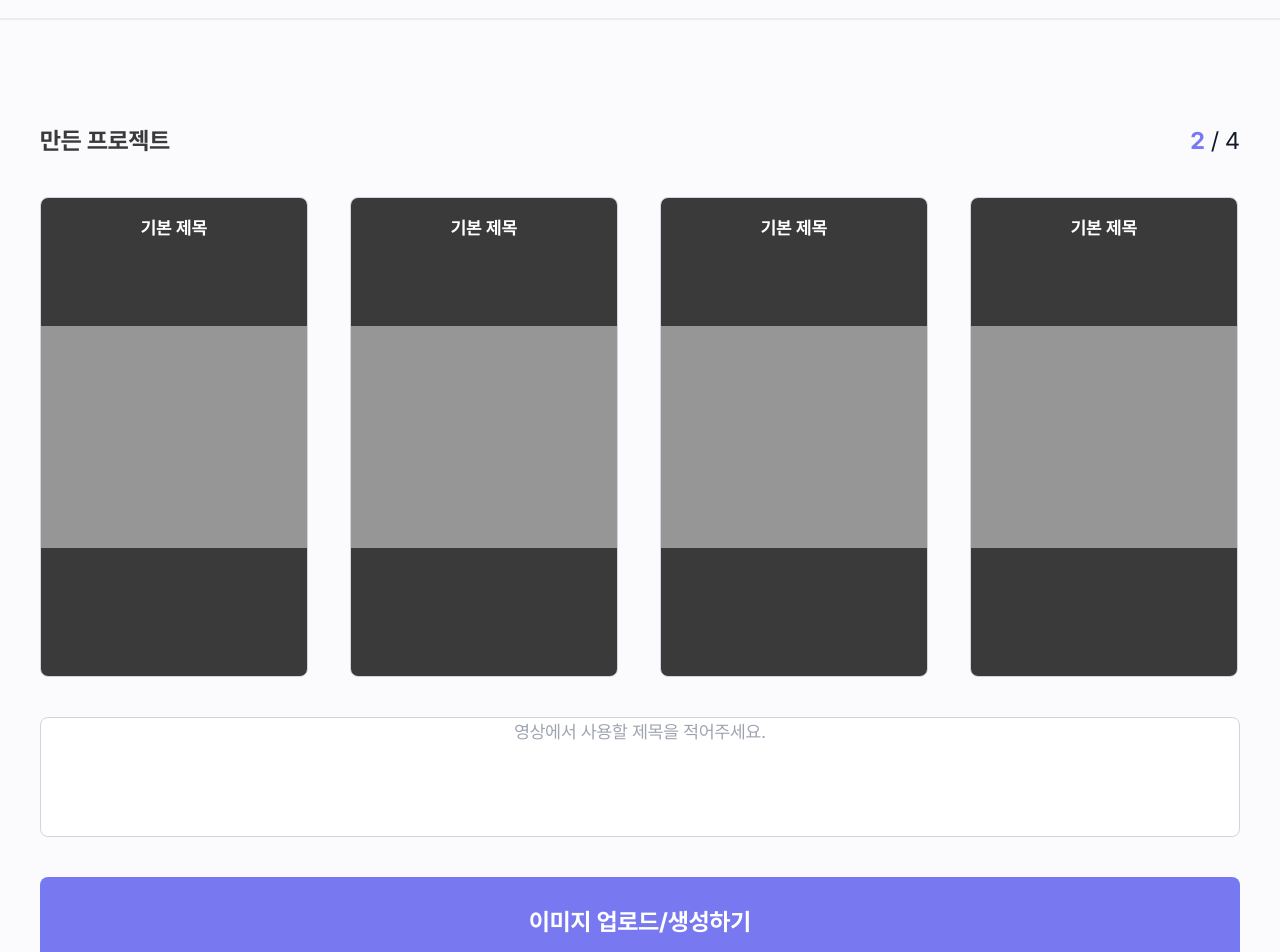
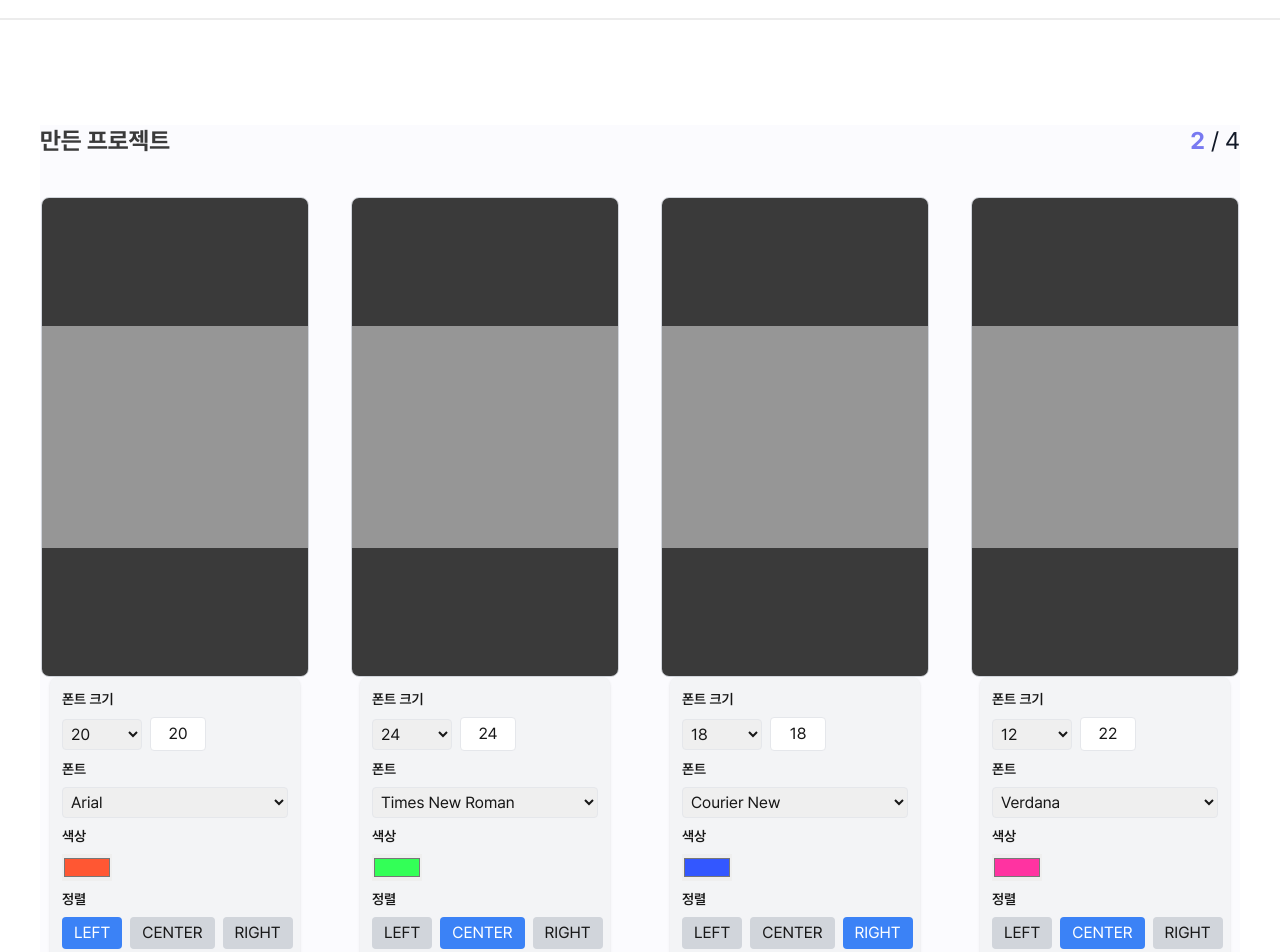
Before and after one commit to FC-DEV2-FinalProject/unicat-ui, a Next.js app: page /news-making/thumbnail in a window 1280 px wide. Shown: the part 80-1032 px from the top of the page. Built offline with nearby package versions, Linux system fonts and the light colour scheme.

Commit message:
ui/ux: 음성 드롭다운에 텍스트 길이에 따른 사이즈 변경 해결

```diff
--- a/src/app/(home)/layout.tsx
+++ b/src/app/(home)/layout.tsx
@@ -4,12 +4,12 @@ import Header from "@/src/components/layout/Header";
 
 export default function HomeLayout({ children }: { children: React.ReactNode }) {
     return (
-        <div className="bg-purple-6 min-h-screen flex flex-col">
+        <div className="min-h-screen flex flex-col">
             {/* 공통 헤더 */}
             <Header className="h-[100px]" />
 
             {/* 메인 콘텐츠 */}
-            <main className="flex-1 max-w-[1200px] mx-auto w-full mt-[105px]">
+            <main className="flex-1 bg-white max-w-[1200px] mx-auto w-full mt-[105px]">
                 {children}
             </main>
 
--- a/src/app/(home)/news-making/(movie-style)/page.tsx
+++ b/src/app/(home)/news-making/(movie-style)/page.tsx
@@ -5,6 +5,7 @@ import { Button } from "@/src/components/common/Button";
 import ArtStyleCard from "@/src/components/news-making/card/ArtStyleCard";
 import StepIndicator from "@/src/components/news-making/StepIndicator";
 import Image from "next/image";
+import Link from "next/link";
 
 const artStyles = [
     { id: 1, imageSrc: "/images/news-making/news-style-1.png", alt: "스타일 1" },
@@ -64,8 +65,9 @@ export default function AiNews() {
             </div>
 
             {/* ✅ 선택된 경우 `NextButton` 스타일 변경 */}
-            {/* 버튼 컨테이너 */}
+            {/* 다음으로 버튼 컨테이너 */}
             <div className="w-full flex justify-end">
+              <Link href="/news-making/thumbnail">
                 <Button
                     className={`w-[268px] h-[80px] rounded-[15px] text-white font-bold text-[24px] transition-colors
                         ${selectedStyle !== null ? "bg-purple-1" : "bg-gray-2"}`}
@@ -80,7 +82,7 @@ export default function AiNews() {
                 >
                     다음으로
                 </Button>
-
+              </Link>
             </div>
 
         </div>
--- a/src/app/(home)/news-making/thumbnail/page.tsx
+++ b/src/app/(home)/news-making/thumbnail/page.tsx
@@ -6,17 +6,58 @@ import PreviewButton from "@/src/components/news-making/button/PreviewButton";
 import ThumbnailCard from "@/src/components/news-making/card/ThumbnailCard";
 import ImageMakingButton from "@/src/components/news-making/button/ImageMakingButton";
 import ThumbnailImageModal from "@/src/components/news-making/ThumbnailImageModal";
+import ThumbnailFontMenu from "@/src/components/news-making/ThumbnailFontMenu";
 
-const projectCards = [
-	{ id: 1, artStyleId: 1, thumbnailId: 101, imageSrc: "", altText: "스타일 1" },
-	{ id: 2, artStyleId: 2, thumbnailId: 102, imageSrc: "", altText: "스타일 2" },
-	{ id: 3, artStyleId: 3, thumbnailId: 103, imageSrc: "", altText: "스타일 3" },
-	{ id: 4, artStyleId: 4, thumbnailId: 104, imageSrc: "", altText: "스타일 4" },
+interface ProjectCard {
+	id: number;
+	artStyleId: number;
+	thumbnailId: number;
+	imageSrc: string;
+	altText: string;
+	textAlign: "left" | "center" | "right";
+	fontColor: string;
+	fontSize: number;
+	fontFamily: "Arial" | "Times New Roman" | "Courier New" | "Verdana";
+}
+
+const initialProjectCards: ProjectCard[] = [
+	{ id: 1, artStyleId: 1, thumbnailId: 101, imageSrc: "", altText: "스타일 1", textAlign: "left", fontColor: "#ff5733", fontSize: 20, fontFamily: "Arial" },
+	{ id: 2, artStyleId: 2, thumbnailId: 102, imageSrc: "", altText: "스타일 2", textAlign: "center", fontColor: "#33ff57", fontSize: 24, fontFamily: "Times New Roman" },
+	{ id: 3, artStyleId: 3, thumbnailId: 103, imageSrc: "", altText: "스타일 3", textAlign: "right", fontColor: "#3357ff", fontSize: 18, fontFamily: "Courier New" },
+	{ id: 4, artStyleId: 4, thumbnailId: 104, imageSrc: "", altText: "스타일 4", textAlign: "center", fontColor: "#ff33a1", fontSize: 22, fontFamily: "Verdana" }
 ];
+
+// ✅ 가장 작은 폰트 크기 기준으로 `maxLines` 계산
+const minFontSize = Math.min(...initialProjectCards.map((card) => card.fontSize));
+const lineHeight = minFontSize * 1.2;
+const maxTextareaHeight = 108;
+const maxLines = Math.floor(maxTextareaHeight / lineHeight);
 
 export default function AiNewsAnima() {
 	const [title, setTitle] = useState<string>("");
-	const [isModalOpen, setIsModalOpen] = useState(false); // ✅ 모달 상태 추가
+
+	const [projectCards, setProjectCards] = useState<ProjectCard[]>(initialProjectCards);
+
+	const updateCard = (id: number, key: keyof ProjectCard, value: any) => {
+		setProjectCards((prev) =>
+			prev.map((card) => (card.id === id ? { ...card, [key]: value } : card))
+		);
+	};
+
+	const [isModalOpen, setIsModalOpen] = useState(false);
+
+	const handleInputChange = (e: React.ChangeEvent<HTMLTextAreaElement>) => {
+		const inputValue = e.target.value;
+
+		// ✅ 최대 줄 수 제한 (가장 작은 폰트 기준)
+		const lines = inputValue.split("\n").slice(0, maxLines);
+
+		// ✅ 한 줄당 최대 14자 제한
+		const limitedLines = lines.map((line) => line.slice(0, 14));
+
+		setTitle(limitedLines.join("\n"));
+	};
+
 	return (
 		<div className="flex flex-col items-center min-h-screen gap-[40px] bg-purple-6">
 			{/* 헤더 */}
@@ -31,48 +72,48 @@ export default function AiNewsAnima() {
 			{/* 프로젝트 카드 리스트 */}
 			<div className="grid grid-cols-4 gap-10 w-full max-w-[1200px]">
 				{projectCards.map((card) => (
+					<div key={card.thumbnailId} className="flex flex-col items-center">
 						<ThumbnailCard
-						key={card.thumbnailId}
 							artStyleId={card.artStyleId}
 							thumbnailId={card.thumbnailId}
-						title={title || "기본 제목"} // ✅ 입력된 제목을 모든 카드에 반영
+							title={title}
 							imageSrc={card.imageSrc}
 							altText={card.altText}
+							textAlign={card.textAlign}
+							fontColor={card.fontColor}
+							fontSize={card.fontSize}
+							fontFamily={card.fontFamily}
 						/>
+						{/* ✅ 폰트 설정 UI (컴포넌트 분리) */}
+						<ThumbnailFontMenu
+							fontSize={card.fontSize}
+							fontFamily={card.fontFamily}
+							fontColor={card.fontColor}
+							textAlign={card.textAlign}
+							onUpdate={(key, value) => updateCard(card.id, key as keyof ProjectCard, value)}
+						/>
+					</div>
 				))}
 			</div>
 
-			{/* 제목 입력 필드 */}
-			<div className="w-full max-w-[1200px] h-[120px] flex items-center border border-gray-300 bg-white rounded-lg px-4">
+			{/* ✅ 제목 입력 필드 */}
+			<div className="relative w-full max-w-[1200px] h-[120px] flex items-center border border-gray-300 bg-white rounded-lg px-4">
         <textarea
 					className="w-full h-full border-none text-center focus:ring-0 focus:outline-none text-gray-700 text-lg resize-none"
 					placeholder="영상에서 사용할 제목을 적어주세요."
 					value={title}
-					onChange={(e) => {
-						// 현재 입력값
-						const inputValue = e.target.value;
-
-						// 줄 단위로 분리
-						const lines = inputValue.split("\n");
-
-						// ✅ 각 줄의 최대 길이를 14자로 제한
-						const limitedLines = lines.map((line) => line.slice(0, 14));
-
-						// ✅ 최대 3줄까지만 입력 가능
-						if (limitedLines.length > 3) return;
-
-						// 상태 업데이트
-						setTitle(limitedLines.join("\n"));
-					}}
-					rows={3} // ✅ 기본 3줄 입력 가능
+					onChange={handleInputChange}
+					rows={maxLines}
 				/>
 			</div>
+
 			{/* 버튼 영역 */}
-			<ImageMakingButton onClick={() => setIsModalOpen(true)}></ImageMakingButton>
+			<ImageMakingButton onClick={() => setIsModalOpen(true)} />
 			<div className="w-full max-w-[1200px] flex justify-end gap-6">
-				<PreviewButton className="w-[290px] h-[80px]"></PreviewButton>
-				<NextButton className="w-[290px] h-[80px]"></NextButton>
+				<PreviewButton className="w-[290px] h-[80px]" />
+				<NextButton className="w-[290px] h-[80px]" />
 			</div>
+
 			{/* 모달 */}
 			<ThumbnailImageModal isOpen={isModalOpen} onClose={() => setIsModalOpen(false)} />
 		</div>
--- a/src/components/layout/Header.tsx
+++ b/src/components/layout/Header.tsx
@@ -23,7 +23,7 @@ const navigationItems = [
 const Header: React.FC<HeaderProps> = ({ className }) => {
   return (
     <header className={`flex flex-col items-center w-full border-b border-[#ECECEC] ${className}`}>
-      <div className="w-full h-[100px] bg-basewhite border-b border-[#ECECEC]">
+      <div className="w-full h-[100px] bg-white border-b border-[#ECECEC]">
         <div className="container flex items-center justify-between h-full max-w-[1200px] mx-auto px-4">
           <div className="flex items-center gap-11">
             {/* Logo */}
--- /dev/null
+++ b/src/components/news-making/ThumbnailFontMenu.tsx
@@ -0,0 +1,88 @@
+import React, { useState } from "react";
+
+interface ThumbnailFontMenuProps {
+	fontSize: number;
+	fontFamily: string;
+	fontColor: string;
+	textAlign: "left" | "center" | "right";
+	onUpdate: (key: string, value: any) => void;
+}
+
+const ThumbnailFontMenu: React.FC<ThumbnailFontMenuProps> = ({ fontSize, fontFamily, fontColor, textAlign, onUpdate }) => {
+	const [customFontSize, setCustomFontSize] = useState(fontSize);
+
+	// ✅ 입력 값이 숫자인지 확인 & 범위 제한 적용 (12 ~ 40)
+	const handleFontSizeChange = (value: string) => {
+		let newSize = Number(value);
+		if (isNaN(newSize)) return;
+		if (newSize < 12) newSize = 12;
+		if (newSize > 40) newSize = 40;
+		setCustomFontSize(newSize);
+		onUpdate("fontSize", newSize);
+	};
+
+	return (
+		<div className="flex flex-col gap-2 w-[250px] p-3 bg-gray-100 rounded-lg shadow">
+			{/* 🔹 폰트 크기 선택 (드롭다운 + 직접 입력) */}
+			<label className="text-sm font-semibold">폰트 크기</label>
+			<div className="flex gap-2 items-center">
+				<select
+					className="border p-1 rounded w-20"
+					value={customFontSize}
+					onChange={(e) => handleFontSizeChange(e.target.value)}
+				>
+					{[12, 14, 16, 18, 20, 24, 28, 32, 36, 40].map((size) => (
+						<option key={size} value={size}>
+							{size}
+						</option>
+					))}
+				</select>
+				<input
+					type="text"
+					className="border px-2 py-1 w-14 text-center rounded"
+					value={customFontSize}
+					onChange={(e) => handleFontSizeChange(e.target.value)}
+				/>
+			</div>
+
+			{/* 🔹 폰트 종류 선택 */}
+			<label className="text-sm font-semibold">폰트</label>
+			<select
+				className="border p-1 rounded"
+				value={fontFamily}
+				onChange={(e) => onUpdate("fontFamily", e.target.value)}
+			>
+				<option value="Arial">Arial</option>
+				<option value="Times New Roman">Times New Roman</option>
+				<option value="Courier New">Courier New</option>
+				<option value="Verdana">Verdana</option>
+			</select>
+
+			{/* 🔹 색상 선택 */}
+			<label className="text-sm font-semibold">색상</label>
+			<input
+				type="color"
+				value={fontColor}
+				onChange={(e) => onUpdate("fontColor", e.target.value)}
+			/>
+
+			{/* 🔹 정렬 선택 */}
+			<label className="text-sm font-semibold">정렬</label>
+			<div className="flex gap-2">
+				{["left", "center", "right"].map((align) => (
+					<button
+						key={align}
+						onClick={() => onUpdate("textAlign", align)}
+						className={`px-3 py-1 rounded ${
+							textAlign === align ? "bg-blue-500 text-white" : "bg-gray-300"
+						}`}
+					>
+						{align.toUpperCase()}
+					</button>
+				))}
+			</div>
+		</div>
+	);
+};
+
+export default ThumbnailFontMenu;
--- a/src/components/news-making/ThumbnailImageModal.tsx
+++ b/src/components/news-making/ThumbnailImageModal.tsx
@@ -1,6 +1,9 @@
+"use client";
+
 import React from "react";
 import ModalImageUploadSelfButton from "@/src/components/news-making/button/ModalImageUploadSelfButton";
 import ModalImageUploadAiButton from "@/src/components/news-making/button/ModalImageUploadAiButton";
+import Link from "next/link";
 
 interface ThumbnailImageModalProps {
 	isOpen: boolean;
@@ -20,7 +23,9 @@ export default function ThumbnailImageModal({ isOpen, onClose }: ThumbnailImageM
 				<h2 className="font-bold font-bold-24 text-2xl">이미지 업로드</h2>
 					<p className="text-gray-500">이미지를 업로드하세요.</p>
 					<ModalImageUploadSelfButton></ModalImageUploadSelfButton>
+				<Link href="/news-making/create">
 					<ModalImageUploadAiButton></ModalImageUploadAiButton>
+				</Link>
 					{/* ✅ 닫기 버튼 */}
 					<button className="mt-4 px-4 py-2 bg-gray-300 rounded" onClick={onClose}>
 						닫기
--- a/src/components/news-making/VoiceDropdown.tsx
+++ b/src/components/news-making/VoiceDropdown.tsx
@@ -1,6 +1,6 @@
 import { useState } from "react";
 import { ChevronDownIcon } from "lucide-react";
-import { Button } from "@/src/components/news-making/button/CreateCommonButton";
+import { Button } from "@/src/components/news-making/button/CommonNewsMakingButton";
 
 export default function VoiceDropdown() {
 	const [isOpen, setIsOpen] = useState(false);
--- a/src/components/news-making/card/ThumbnailCard.tsx
+++ b/src/components/news-making/card/ThumbnailCard.tsx
@@ -1,48 +1,82 @@
+import React, { useEffect, useRef } from "react";
 import Image from "next/image";
-import React from "react";
-import { cn } from "@/src/utils/cn"; // ✅ cn 함수 가져오기
 
 interface ThumbnailCardProps {
+	thumbnailId: number;
 	artStyleId: number;
-	thumbnailId: number;
 	title: string;
-	imageSrc?: string;
+	imageSrc: string;
 	altText: string;
-	onClick?: () => void;
-	isSelected?: boolean;
-	className?: string;
+	textAlign: "left" | "center" | "right";
+	fontColor: string;
+	fontSize: number;
+	fontFamily: string;
 }
 
 export default function ThumbnailCard(props: ThumbnailCardProps) {
-	const { thumbnailId, artStyleId, title, imageSrc, altText, onClick, isSelected, className } = props;
+	const { thumbnailId, artStyleId, title, imageSrc, altText, textAlign, fontColor, fontSize, fontFamily } = props;
+	const canvasRef = useRef<HTMLCanvasElement | null>(null);
+
+	useEffect(() => {
+		const canvas = canvasRef.current;
+		if (!canvas) return;
+		const ctx = canvas.getContext("2d");
+		if (!ctx) return;
+
+		// ✅ 캔버스 크기 설정
+		const canvasWidth = 265;
+		const canvasHeight = 108;
+		canvas.width = canvasWidth;
+		canvas.height = canvasHeight;
+
+		// ✅ 기존 배경 유지 (div 배경은 그대로, 캔버스는 텍스트만 출력)
+		ctx.clearRect(0, 0, canvas.width, canvas.height);
+
+		// ✅ 텍스트 스타일 적용
+		ctx.font = `${fontSize}px ${fontFamily}`;
+		ctx.fillStyle = fontColor;
+		ctx.textAlign = textAlign as CanvasTextAlign;
+		ctx.textBaseline = "top";
+
+		// ✅ 최대 줄 수 제한 (현재 폰트 기준)
+		const lineHeight = fontSize * 1.2;
+		const maxLines = Math.floor(canvasHeight / lineHeight);
+		const maxWidth = canvasWidth - 40; // 좌우 여백 고려
+
+		// ✅ 사용자가 입력한 줄바꿈(`\n`)을 그대로 유지
+		let lines = title.split("\n").slice(0, maxLines); // ✅ 초과된 줄 제거
+
+		// ✅ 각 줄별로 최대 너비 체크 후 잘라서 표시
+		lines = lines.map((line) => {
+			let shortenedLine = "";
+			for (const char of line) {
+				if (ctx.measureText(shortenedLine + char).width > maxWidth) break;
+				shortenedLine += char;
+			}
+			return shortenedLine;
+		});
+
+		// ✅ 줄별로 텍스트 그리기
+		lines.forEach((line, i) => {
+			const textX = textAlign === "left" ? 20 : textAlign === "right" ? canvas.width - 20 : canvas.width / 2;
+			const textY = 10 + i * lineHeight;
+			ctx.fillText(line, textX, textY);
+		});
+
+	}, [title, fontSize, fontColor, fontFamily, textAlign]);
 
 	return (
 		<div
-			className={cn(
-				"w-[268px] h-[480px] overflow-hidden cursor-pointer rounded-[8px] flex flex-col items-center justify-center relative transition-all border",
-				isSelected ? "border-[10px] border-purple-500 shadow-lg" : "border border-gray-300",
-				className
-			)}
-			onClick={onClick}
-			data-thumbnail-id={thumbnailId}
-			data-art-style-id={artStyleId}
+			className="relative w-[268px] h-[480px] overflow-hidden cursor-pointer rounded-[8px] flex flex-col items-center justify-center transition-all border border-gray-300"
 		>
-			{/* ✅ 배경 (이미지 위아래로 위치) */}
+			{/* ✅ 기존 배경 유지 */}
 			<div className="absolute top-0 left-0 w-full h-full bg-gray-5"></div>
 
-			{/* ✅ 제목 개행이 적용되도록 `white-space: pre-line;` 추가 */}
-			<div className="absolute top-4 text-center font-bold text-lg text-white whitespace-pre-line">
-				{title || "기본 제목"}
-			</div>
+			{/* ✅ 캔버스를 제목 텍스트로 사용 */}
+			<canvas ref={canvasRef} className="absolute top-4 left-0 w-full h-[108px] pointer-events-none" />
 
-			{/* ✅ 이미지 (배경 위에서 수직 중앙 정렬) */}
-			<Image
-				src={imageSrc && imageSrc !== "" ? imageSrc : "/images/news-making/thumbnail-dummy.png"}
-				alt={altText}
-				width={268}
-				height={224}
-				className="relative z-10 object-cover"
-			/>
+			{/* ✅ 이미지 */}
+			<Image src={imageSrc || "/images/news-making/thumbnail-dummy.png"} alt={altText} width={268} height={224} className="relative z-10 object-cover" />
 		</div>
 	);
 }
```
Also changed, not shown: src/app/(home)/news-making/create/page.tsx (+47 -25 lines), src/components/news-making/button/CommonNewsMakingButton.tsx (renamed from src/components/news-making/button/CreateCommonButton.tsx, +10 -11 lines), src/components/common/Button.tsx (line endings or trailing spaces). Lines whose indentation alone changed are shown as unchanged.
